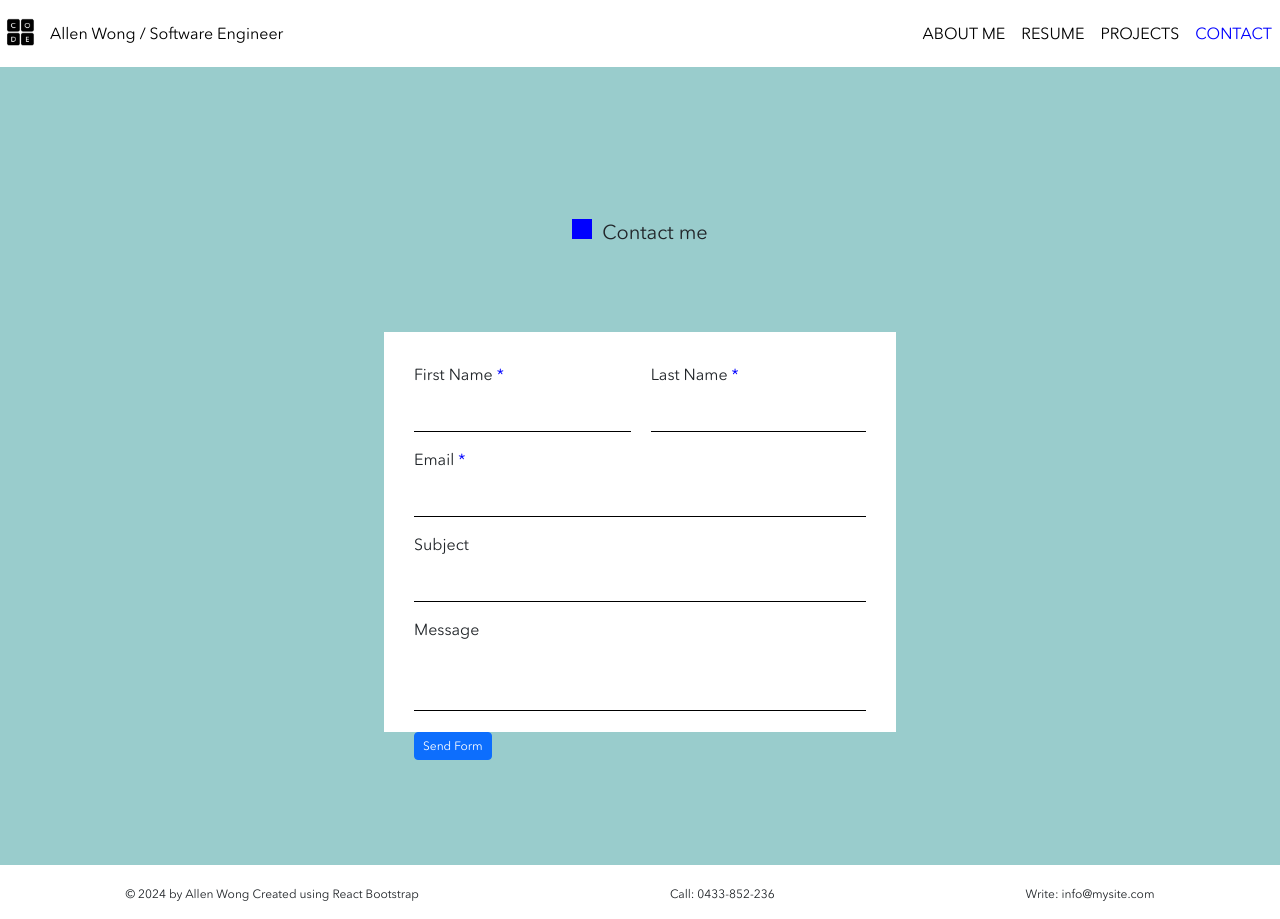
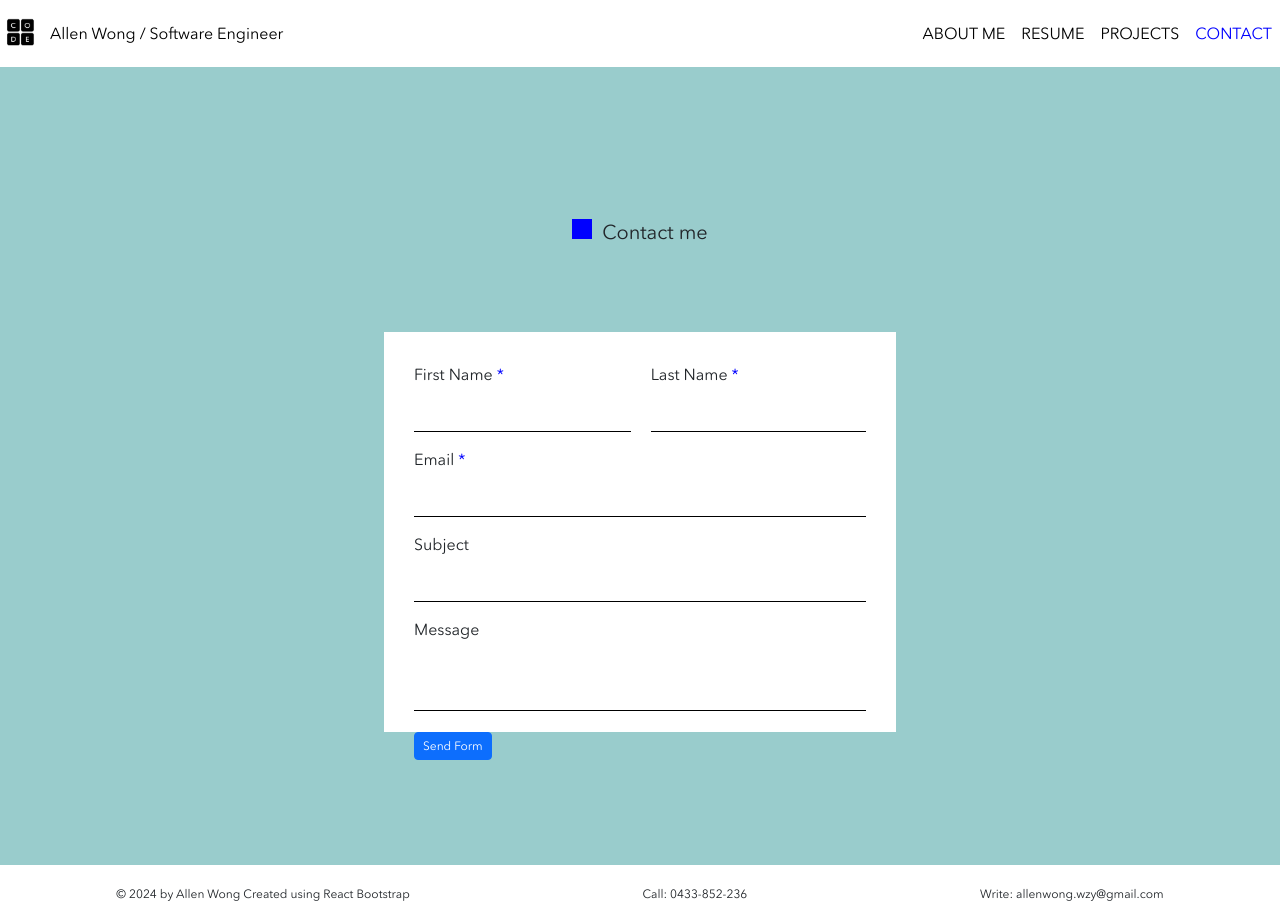
Before and after one commit to allenwongwzy/personal-web-front, a React (Create React App) app: page /contact in a window 1280 px wide. Built offline with nearby package versions, Linux system fonts and the light colour scheme.

Commit message:
update email

```diff
--- a/src/component/FooterPage/footerpage.jsx
+++ b/src/component/FooterPage/footerpage.jsx
@@ -14,7 +14,7 @@ class FooterPage extends Component {
                                 <p>Call: 0433-852-236</p>
                         </div>
                         <div className={'flex-grow-1'}>
-                                <p>Write: info@mysite.com</p>
+                                <p>Write: allenwong.wzy@gmail.com</p>
                         </div>
                     </div>
                 </footer>
```
